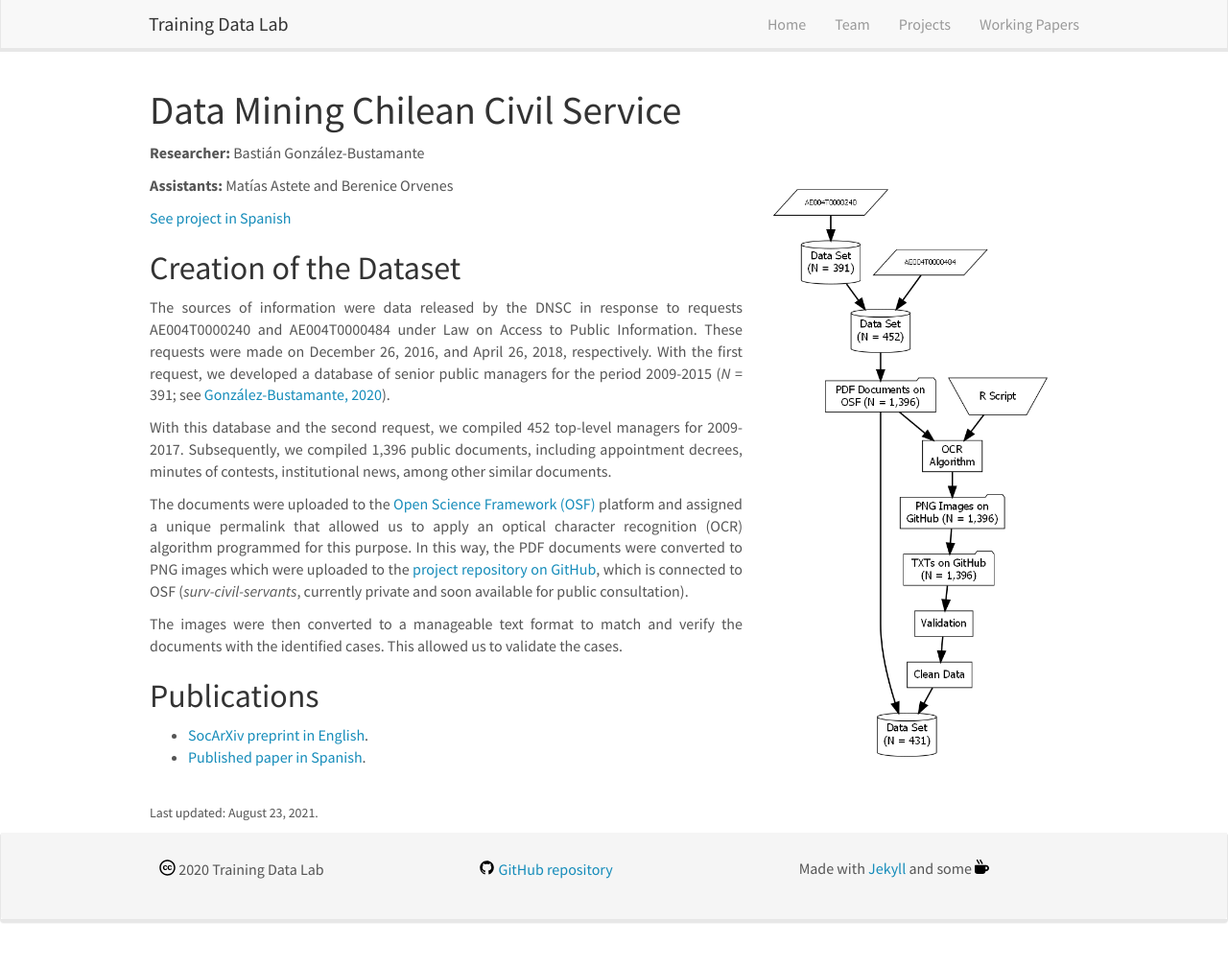
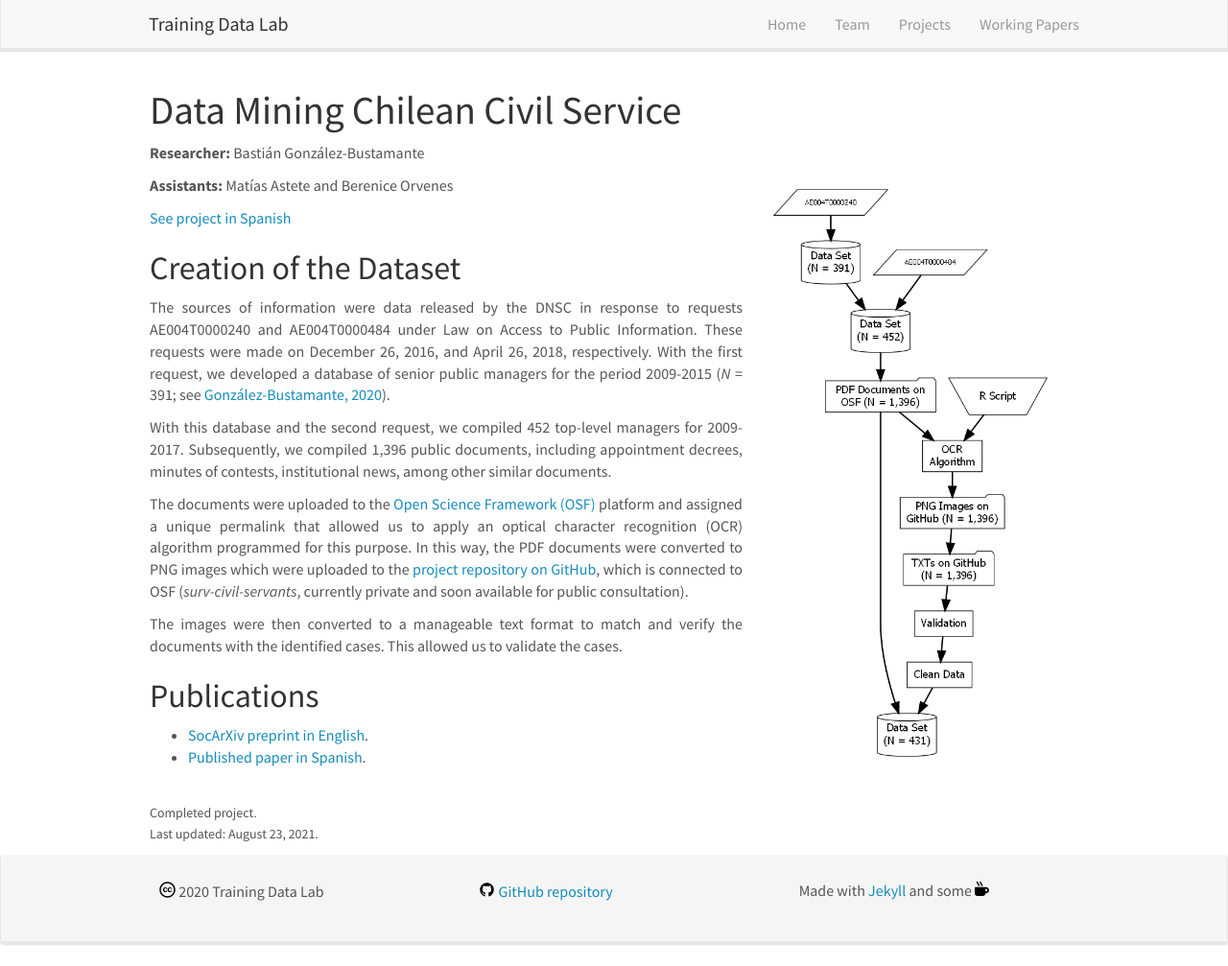
Before and after one commit to training-datalab/old-training-datalab.com, a Jekyll site: the page built from _pages/data-mining-civil-service.md, in a window 1280 px wide and 1007 px high. Shown: the whole window at 96% size. Built offline with Jekyll 4.4.1, drawn with Linux system fonts in a browser that asks for light colours; nearby versions of some CDN libraries.

Commit message:
Update data-mining-civil-service.md

```diff
--- a/_pages/data-mining-civil-service.md
+++ b/_pages/data-mining-civil-service.md
@@ -34,4 +34,5 @@ and soon available for public consultation).</p>
 <li><a href="https://doi.org/10.22370/rgp.2020.9.2.2920" target="_blank">Published paper in Spanish</a>.</li>
 </ul>
 <br />
+<small>Completed project.</small><br />
 <small>Last updated: August 23, 2021.</small>
```
